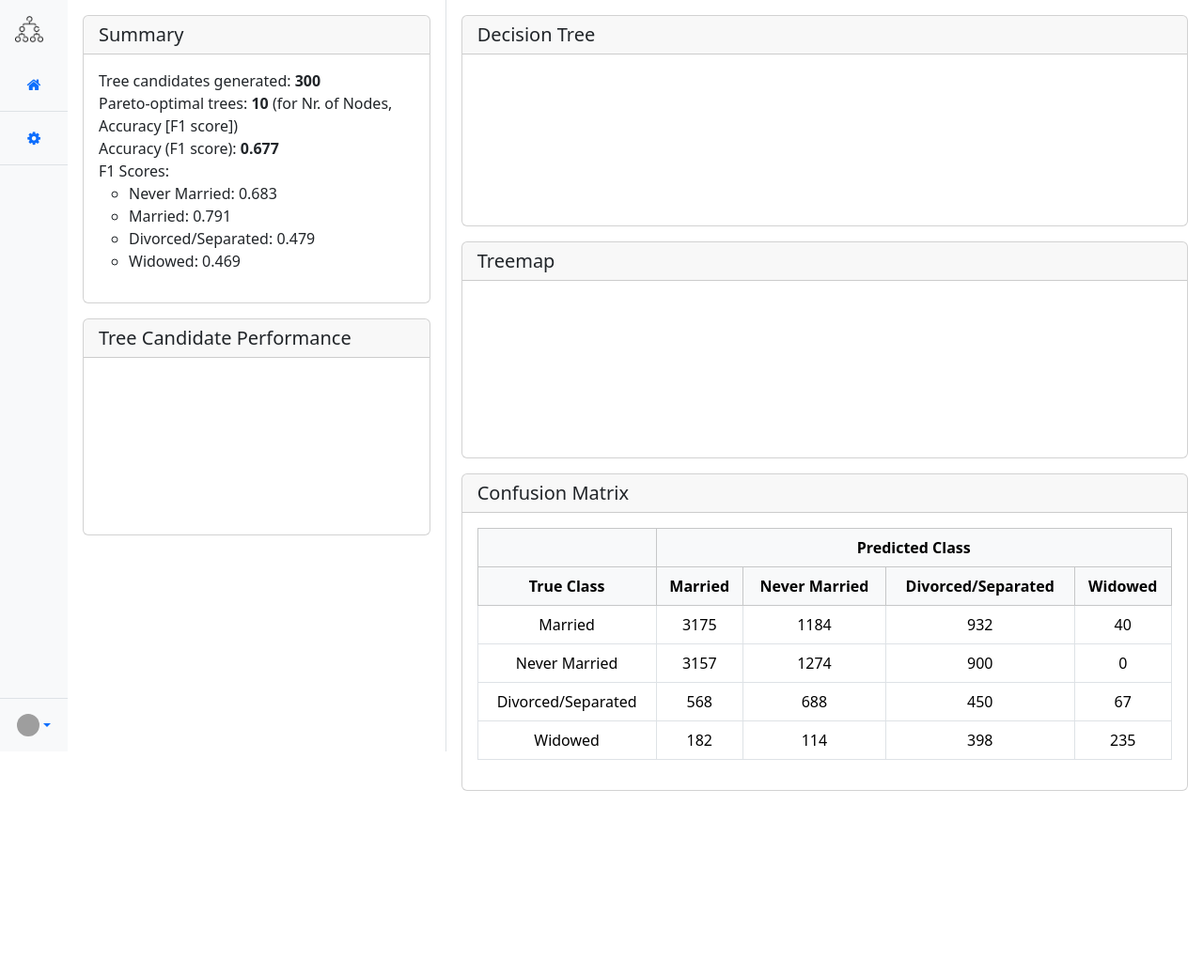
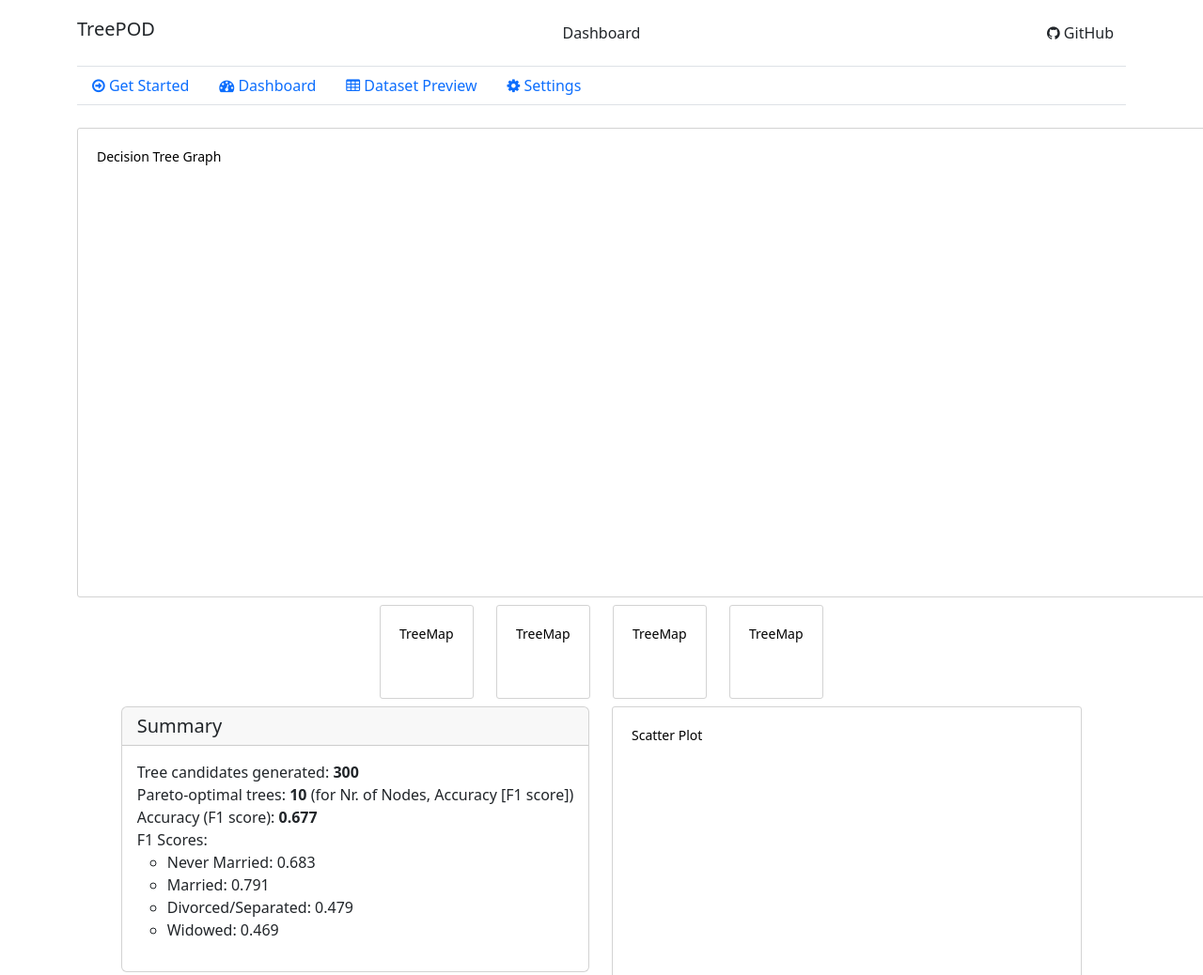
Before and after one commit to NianwenDan/TreePOD, a plain HTML site: page src/static/dashboard.html in a window 1280 px wide. Shown: the top 1038 px of the page at 94% size. Before the commit the page ends 842 px from the top, so only its background shows below. Drawn offline with nearby package versions, Linux system fonts and the light colour scheme; grey boxes are pictures that could not be loaded.

Commit message:
feat: re-designed dashboard.html

```diff
--- a/src/static/css/dashboard.css
+++ b/src/static/css/dashboard.css
@@ -0,0 +1,33 @@
+#decision-tree-svg {
+    width: 1210px;
+    height: 500px;
+    background-color: white;
+    border: 1px solid lightgray;
+    border-radius: 3px;
+    transform-origin: top left; /* Scaling starts from the top left corner */
+    transition: transform 0.3s ease-in-out; /* Smooth zoom transition */
+}
+
+.tree-map-svg {
+    width: 100px;
+    height:100px;
+    background-color: white;
+    border: 1px solid lightgray;
+    border-radius: 3px;
+}
+
+#scatter-plot-svg {
+    width: 500px;
+    height:500px;
+    background-color: white;
+    border: 1px solid lightgray;
+    border-radius: 3px;
+}
+
+#confusion-matrix-svg {
+    width: 200px;
+    height:200px;
+    background-color: white;
+    border: 1px solid lightgray;
+    border-radius: 3px;
+}
--- a/src/static/dashboard.html
+++ b/src/static/dashboard.html
@@ -4,54 +4,77 @@
 <head>
     <meta charset="UTF-8">
     <meta name="viewport" content="width=device-width, initial-scale=1.0">
-    <title>Decision Tree Visualizer - Dashboard</title>
+    <title>Dashboard - TreePOD</title>
     <link href="https://cdn.jsdelivr.net/npm/bootstrap@5.3.3/dist/css/bootstrap.min.css" rel="stylesheet"
         integrity="sha384-QWTKZyjpPEjISv5WaRU9OFeRpok6YctnYmDr5pNlyT2bRjXh0JMhjY6hW+ALEwIH" crossorigin="anonymous">
     <link rel="stylesheet" href="https://cdnjs.cloudflare.com/ajax/libs/font-awesome/4.7.0/css/font-awesome.css">
     <link rel="stylesheet" href="css/dashboard.css">
 </head>
 
-<body class="d-flex vh-100">
-    <!-- Sidebar -->
-    <div class="d-flex flex-column flex-shrink-0 bg-body-tertiary vh-100" style="width: 4.5rem;">
-        <a href="/" class="d-block p-3 link-body-emphasis text-decoration-none">
-            <img src="img/icon.png" alt="Logo" width="30" height="30">
-        </a>
-        <ul class="nav nav-pills nav-flush flex-column mb-auto text-center">
-            <li class="nav-item">
-                <a href="#" class="nav-link py-3 border-bottom rounded-0" aria-current="page">
-                    <i class="fa fa-home" title="Home"></i>
-                </a>
-            </li>
-            <li>
-                <a href="#" class="nav-link py-3 border-bottom rounded-0">
-                    <i class="fa fa-cog" title="Dashboard"></i>
-                </a>
-            </li>
-        </ul>
-        <div class="dropdown border-top">
-            <a href="#"
-                class="d-flex align-items-center justify-content-center p-3 text-decoration-none dropdown-toggle"
-                data-bs-toggle="dropdown">
-                <img src="https://github.com/mdo.png" alt="mdo" width="24" height="24" class="rounded-circle">
-            </a>
-            <ul class="dropdown-menu text-small shadow">
-                <li><a class="dropdown-item" href="#">New project...</a></li>
-                <li><a class="dropdown-item" href="#">Settings</a></li>
-                <li><a class="dropdown-item" href="#">Profile</a></li>
-                <li>
-                    <hr class="dropdown-divider">
-                </li>
-                <li><a class="dropdown-item" href="#">Sign out</a></li>
-            </ul>
+<body class="d-flex flex-column h-100">
+    <!-- Head Nav -->
+    <div class="container">
+        <header
+            class="d-flex flex-wrap align-items-center justify-content-center justify-content-md-between py-3 border-bottom">
+            <div class="col-md-3 mb-2 mb-md-0">
+                <h5><a href="/" class="text-reset text-decoration-none">TreePOD</a></h5>
+            </div>
+
+            <div class="nav col-12 col-md-auto mb-2 justify-content-center mb-md-0">
+                Dashboard
+            </div>
+
+            <div class="col-md-3 text-end">
+                <a href="#" class="btn"><i class="fa fa-github" aria-hidden="true"></i> GitHub</a>
+            </div>
+        </header>
+        <nav class="nav border-bottom mb-4" aria-label="Secondary navigation">
+            <a class="nav-link" href="/get-started"><i class="fa fa-arrow-circle-o-right" aria-hidden="true"></i> Get
+                Started</a>
+            <a class="nav-link active" aria-current="page" href="#"><i class="fa fa-tachometer" aria-hidden="true"></i>
+                Dashboard</a>
+            <a class="nav-link" href="/dataset-preview"><i class="fa fa-table" aria-hidden="true"></i> Dataset
+                Preview</a>
+            <a class="nav-link" href="/settings"><i class="fa fa-cog" aria-hidden="true"></i>
+                Settings</a>
+        </nav>
+    </div>
+
+    <!-- Main Content -->
+    <div class="container">
+        <div class="row justify-content-md-center mb-2">
+            <div class="col col-md-auto">
+                <svg id="decision-tree-svg">
+                    <text x="20" y="35" class="small">Decision Tree Graph</text>
+                </svg>
+            </div>
+        </div>
+        <div class="row justify-content-md-center mb-2">
+            <div class="col col-md-auto">
+                <svg class="tree-map-svg">
+                    <text x="20" y="35" class="small">TreeMap</text>
+                </svg>
+            </div>
+            <div class="col col-md-auto">
+                <svg class="tree-map-svg">
+                    <text x="20" y="35" class="small">TreeMap</text>
+                </svg>
+            </div>
+            <div class="col col-md-auto">
+                <svg class="tree-map-svg">
+                    <text x="20" y="35" class="small">TreeMap</text>
+                </svg>
+            </div>
+            <div class="col col-md-auto">
+                <svg class="tree-map-svg">
+                    <text x="20" y="35" class="small">TreeMap</text>
+                </svg>
             </div>
         </div>
 
-    <!-- Main Content -->
-    <div class="container-fluid d-flex flex-grow-1 p-0">
-        <!-- Left Panel -->
-        <div class="col-md-4 border-end p-3">
+        <div class="row justify-content-md-center mb-2">
             <!-- Summary Panel -->
+            <div class="col col-md-auto">
                 <div id="summary-panel" class="card mb-3">
                     <div class="card-header">
                         <h5 class="card-title mb-0">Summary</h5>
@@ -72,95 +95,35 @@
                         </ul>
                     </div>
                 </div>
+            </div>
 
+            <div class="col col-md-auto">
                 <!-- Scatter Plot -->
-            <div id="scatter-plot" class="card">
-                <div class="card-header">
-                    <h5 class="card-title mb-0">Tree Candidate Performance</h5>
+                <svg id="scatter-plot-svg">
+                    <text x="20" y="35" class="small">Scatter Plot</text>
+                </svg>
             </div>
-                <div class="card-body">
-                    <canvas id="scatterCanvas"></canvas>
+
+            <div class="col col-md-auto">
+                <!-- Confusion Matrix -->
+                <svg id="confusion-matrix-svg">
+                    <text x="20" y="35" class="small">Confusion Matrix</text>
+                </svg>
             </div>
         </div>
     </div>
 
-        <!-- Right Panel -->
-        <div class="col-md-8 p-3">
-            <!-- Decision Tree -->
-            <div id="decision-tree" class="card mb-3">
-                <div class="card-header">
-                    <h5 class="card-title mb-0">Decision Tree</h5>
+    <!-- Footer -->
+    <footer class="footer py-5 bg-body-tertiary">
+        <div class="container">
+            <div class="row">
+                <!-- TODO: To be Added once being edited -->
             </div>
-                <div class="card-body">
-                    <svg></svg>
+            <div class="d-flex flex-column flex-sm-row justify-content-between py-4 my-4 border-top">
+                <p>© 2024 TreePOD. All rights reserved.</p>
             </div>
         </div>
-
-            <!-- Treemap -->
-            <div id="treemap" class="card mb-3">
-                <div class="card-header">
-                    <h5 class="card-title mb-0">Treemap</h5>
-                </div>
-                <div class="card-body">
-                    <canvas id="treemapCanvas"></canvas>
-                </div>
-            </div>
-
-            <!-- Confusion Matrix -->
-            <div id="confusion-matrix" class="card">
-                <div class="card-header">
-                    <h5 class="card-title mb-0">Confusion Matrix</h5>
-                </div>
-                <div class="card-body">
-                    <table class="table table-bordered text-center">
-                        <thead class="table-light">
-                            <tr>
-                                <th></th>
-                                <th colspan="4">Predicted Class</th>
-                            </tr>
-                            <tr>
-                                <th>True Class</th>
-                                <th>Married</th>
-                                <th>Never Married</th>
-                                <th>Divorced/Separated</th>
-                                <th>Widowed</th>
-                            </tr>
-                        </thead>
-                        <tbody>
-                            <tr>
-                                <td>Married</td>
-                                <td>3175</td>
-                                <td>1184</td>
-                                <td>932</td>
-                                <td>40</td>
-                            </tr>
-                            <tr>
-                                <td>Never Married</td>
-                                <td>3157</td>
-                                <td>1274</td>
-                                <td>900</td>
-                                <td>0</td>
-                            </tr>
-                            <tr>
-                                <td>Divorced/Separated</td>
-                                <td>568</td>
-                                <td>688</td>
-                                <td>450</td>
-                                <td>67</td>
-                            </tr>
-                            <tr>
-                                <td>Widowed</td>
-                                <td>182</td>
-                                <td>114</td>
-                                <td>398</td>
-                                <td>235</td>
-                            </tr>
-                        </tbody>
-                    </table>
-                </div>
-            </div>
-        </div>
-    </div>
+    </footer>
 
     <script src="https://cdn.jsdelivr.net/npm/bootstrap@5.3.3/dist/js/bootstrap.bundle.min.js"
         integrity="sha384-YvpcrYf0tY3lHB60NNkmXc5s9fDVZLESaAA55NDzOxhy9GkcIdslK1eN7N6jIeHz"
```
Also changed, not shown: src/static/train-status.html (+0 -1 lines). Lines whose indentation alone changed are shown as unchanged.
